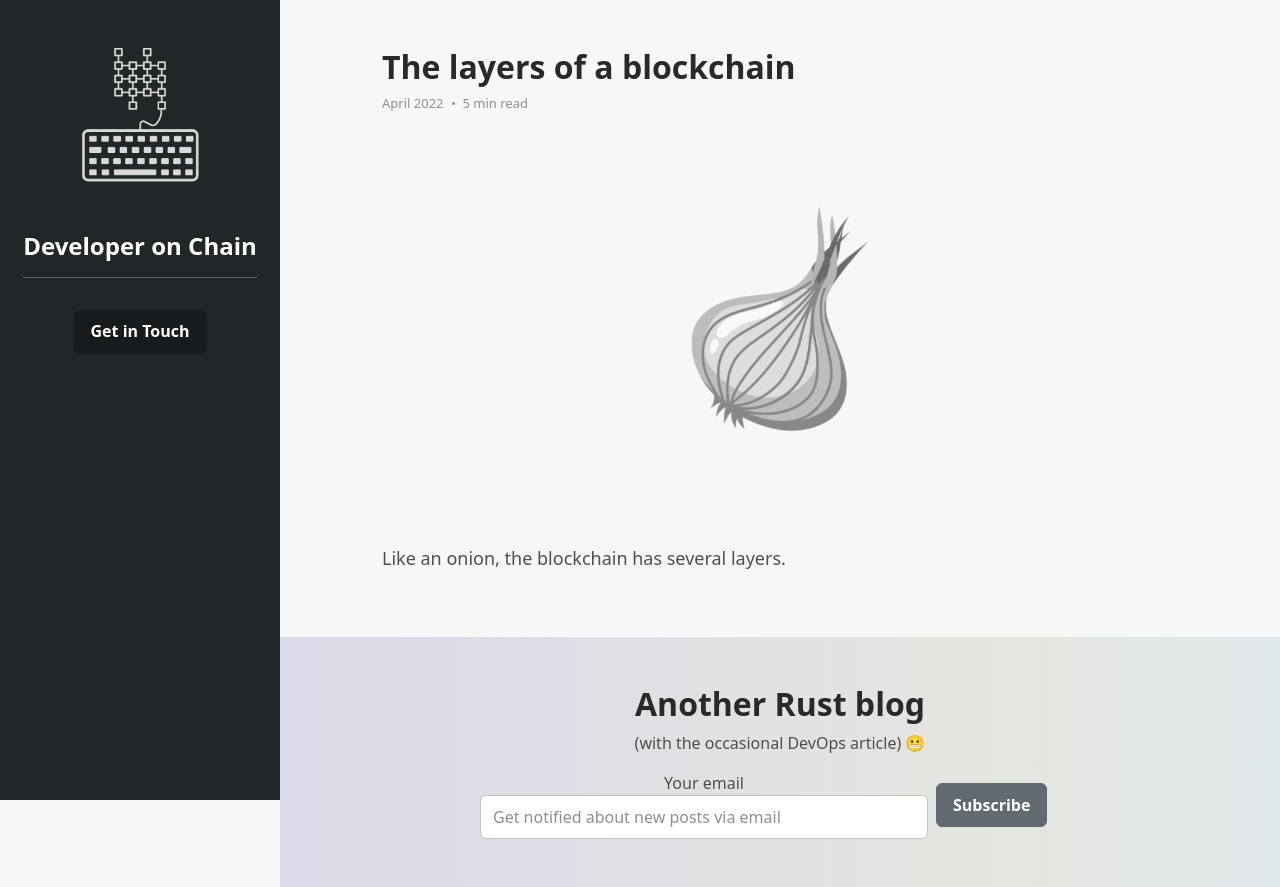
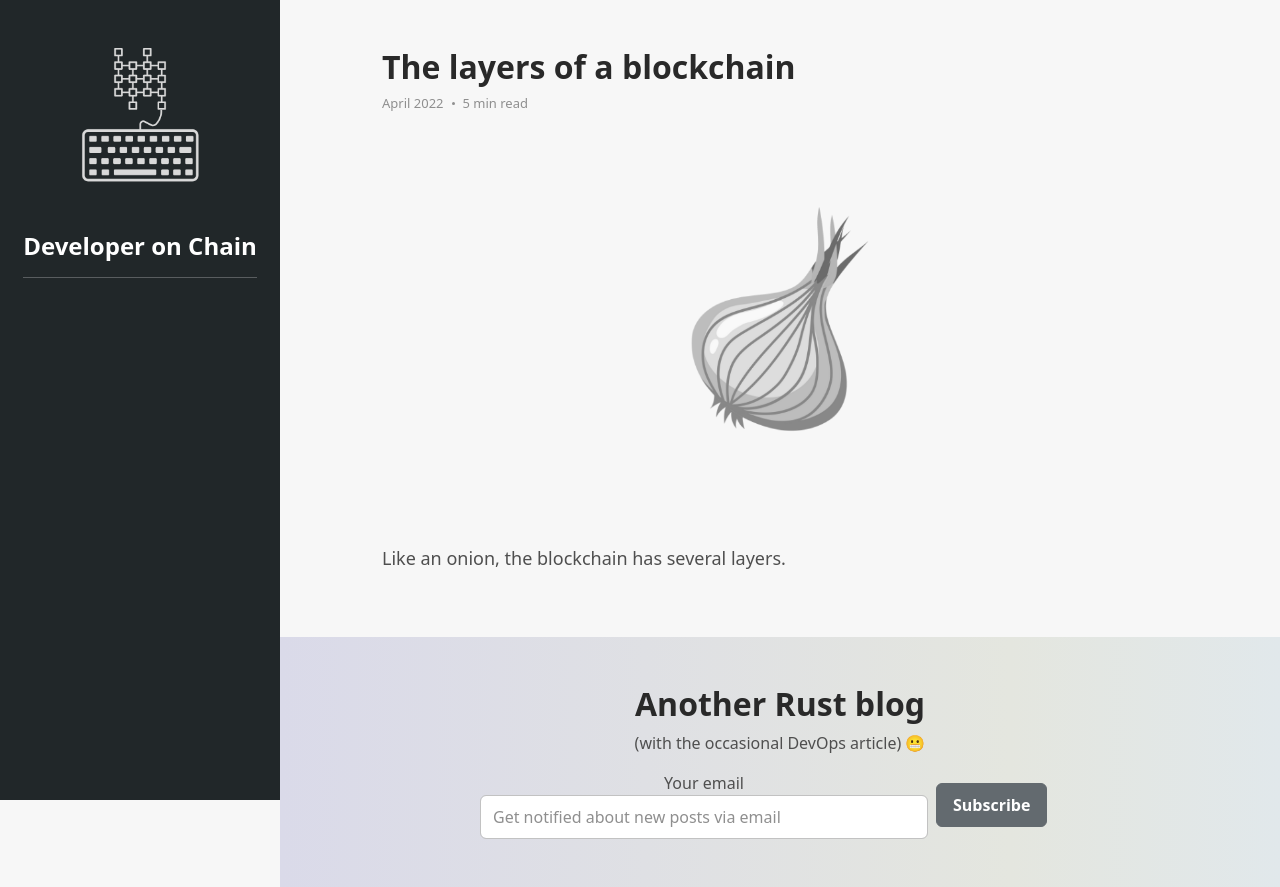
Before and after one commit to j-awada/developeronchain, a Django app: page /blockchain_layers in a window 1280 px wide. Run offline with Django 4.2, Linux system fonts and the light colour scheme; some libraries are stand-ins or nearby versions.

Commit message:
remove get in touch

```diff
--- a/templates/general/side_navbar.html
+++ b/templates/general/side_navbar.html
@@ -12,9 +12,6 @@
     <h1 class="blog-name pt-lg-4 mb-0"><a class="no-text-decoration" href="{% url 'home' %}">Developer on Chain</a></h1>
     <hr>
     </div><!--//profile-section-->
-    <div class="my-2 my-md-3">
-        <a class="btn btn-primary" href="mailto:contact@developeronchain.com" target="_blank">Get in Touch</a>
-    </div>
   </div>
 </nav>
 </header>
```
